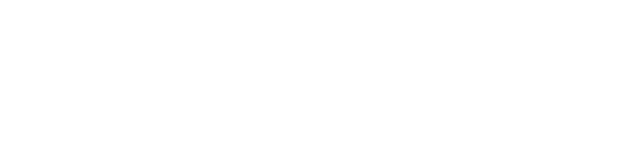
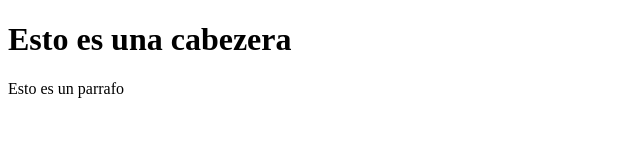
Before and after one commit to hrypasato/learning-git, a plain HTML site: page index.html in a window 1280 px wide. Shown: the whole page, without its empty margins (0-640 px from the left). Drawn offline with Linux system fonts and the light colour scheme.

Commit message:
Update index.html

```diff
--- a/index.html
+++ b/index.html
@@ -7,6 +7,7 @@
     <title>Document</title>
 </head>
 <body>
-
+    <h1>Esto es una cabezera</h1>
+    <p>Esto es un parrafo</p>
 </body>
 </html>
```
